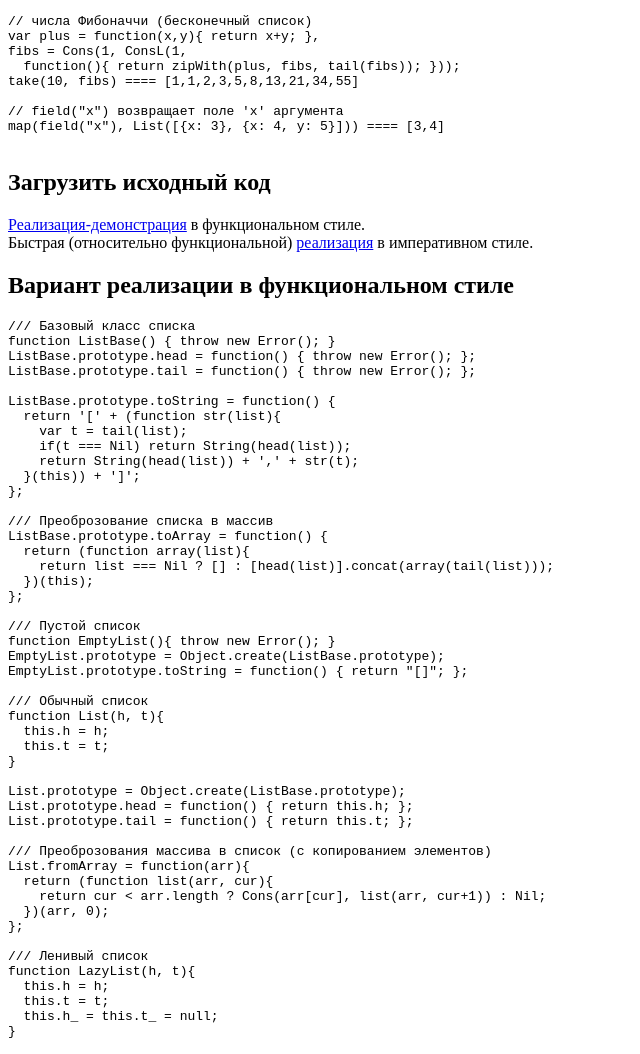
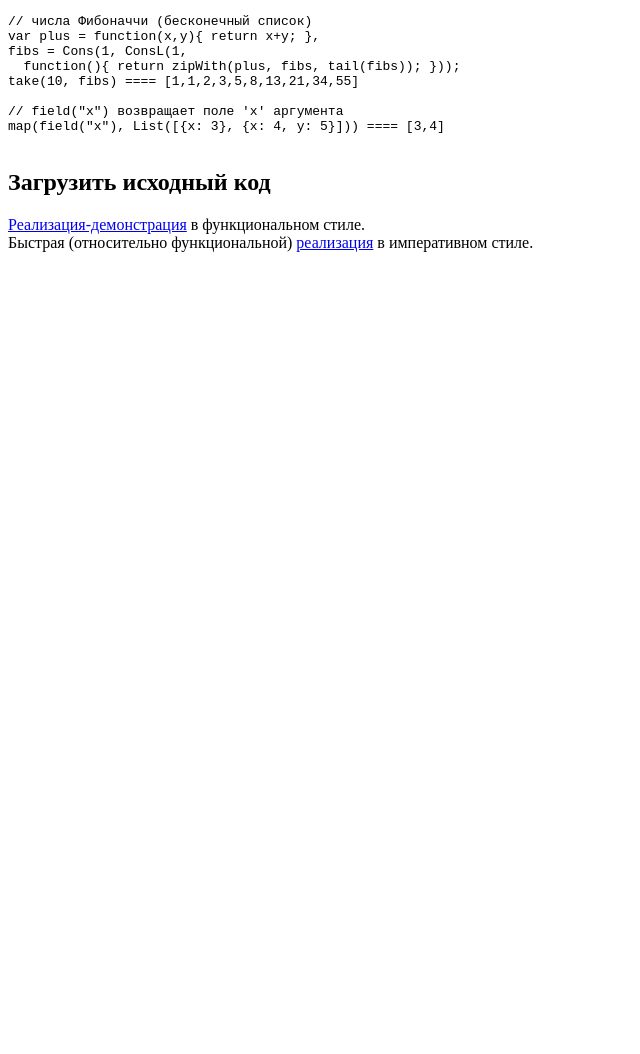
Before and after one commit to sekrasoft/fjs, a plain HTML site: page index.html in a window 1280 px wide. Shown: the part 2033-3087 px from the top of the page, without its empty margins (0-640 px from the left). After the commit the page ends 2293 px from the top, so only its background shows below. Drawn offline with Linux system fonts and the light colour scheme.

Commit message:
Из демонстрации убрана загрузка исходников; В readme добавлена информация о демонстрации.

```diff
--- a/index.html
+++ b/index.html
@@ -54,8 +54,6 @@
           в функциональном стиле.<br/>
         Быстрая (относительно функциональной)
           <a href="fjs.js">реализация</a> в императивном стиле.
-      <h2>Вариант реализации в функциональном стиле</h2>
-      <pre id="implementation"></pre>
     </div>
     <script src="index.js"></script>
   </body>
--- a/index.js
+++ b/index.js
@@ -41,20 +41,8 @@ var print = function(){};
       .replace(/\r\n|\r|\n/g, '<br>');
   }
 
-  function getText(url){
-    try {
-      var xmlhttp = new XMLHttpRequest();
-      xmlhttp.open('GET', url, false);
-      xmlhttp.send(null);
-      if(xmlhttp.status == 200) return xmlhttp.responseText;
-    } catch(e) {
-    }
-    return null;
-  }
-
   var UI = {};
   for(var i in {
-    'implementation': 0,
     'examples': 0,
     'yourSrc': 0,
     'execYourSrc': 0,
@@ -185,10 +173,6 @@ var print = function(){};
     return !/^\s*$/.test(x);
   });
 
-  var srcCode = getText('./fjs-poc.js');
-  setText(UI.implementation, srcCode ?
-    srcCode : 'Не удаётся загрузить исходный код :(');
-
   setText(UI.examples, examples.map(function(t, i){
     var res;
     try {
@@ -238,10 +222,6 @@ var print = function(){};
     });
   }
 
-  var code;
-  if(location.search && (code = getText(location.search.substr(1)))){
-    UI.yourSrc.value = code;
-  } else {
   UI.yourSrc.value = line(function(){/*
     // аналогично 'plus = (+)' в Haskell
     var plus = function(x,y){ return x+y; };
@@ -255,7 +235,6 @@ var print = function(){};
 
     // Нажмите Ctrl или Cmd для исполнения кода.
   */});
-  }
 
   UI.execYourSrc.onclick = runCode;
 
```
Also changed, not shown: 1 other file. Lines whose indentation alone changed are shown as unchanged.
